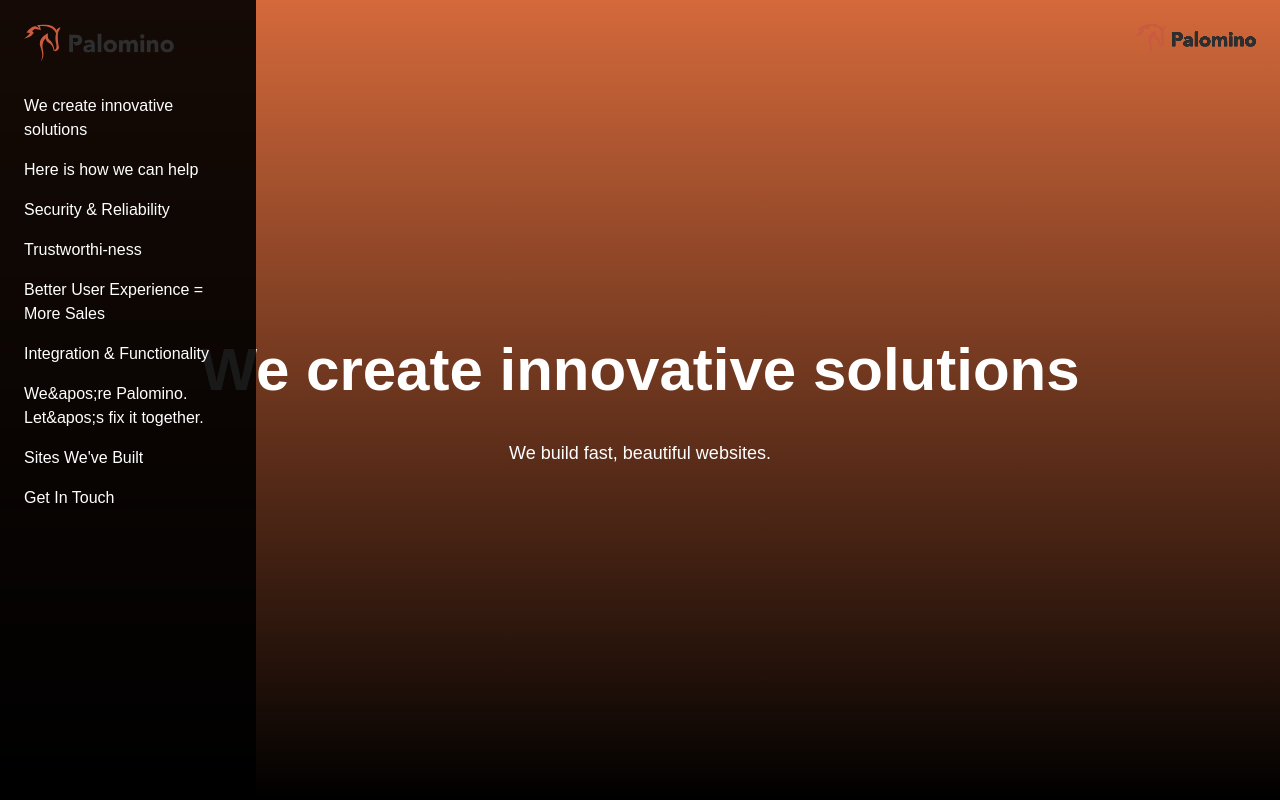
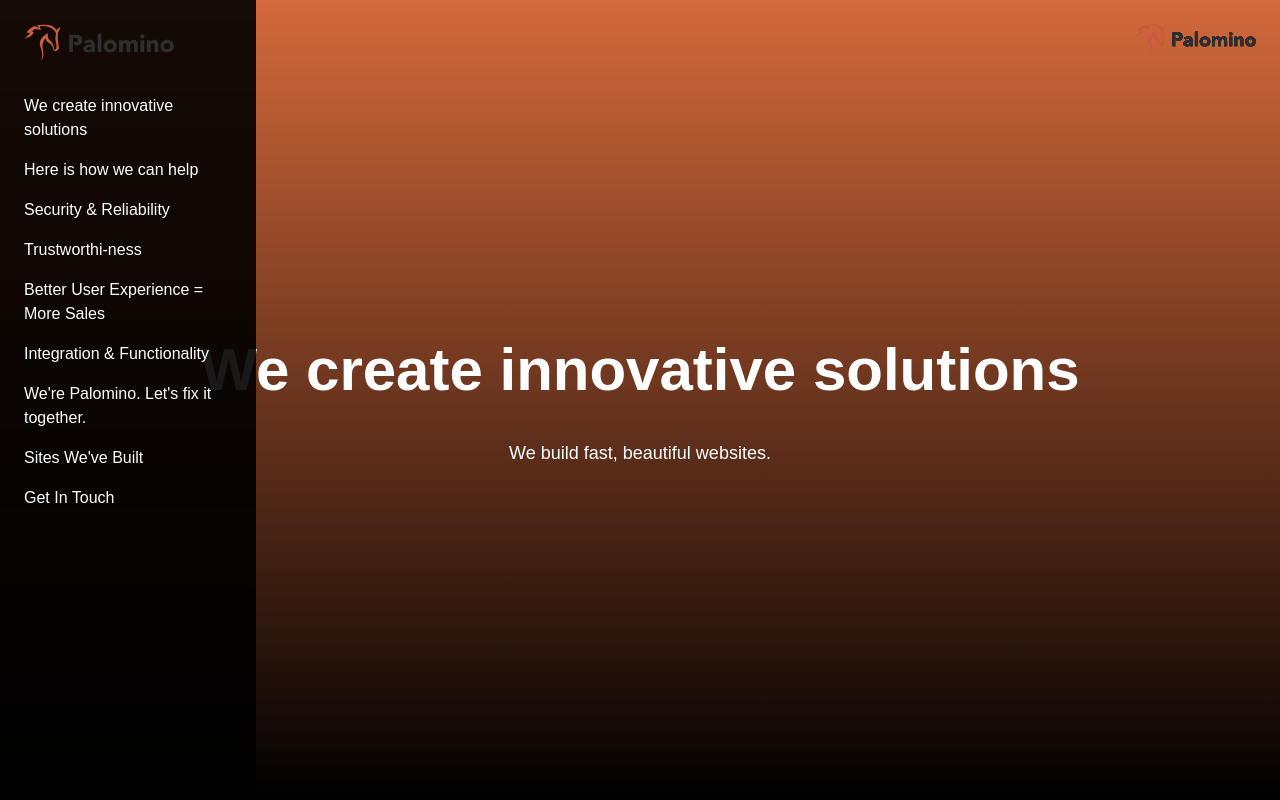
Before and after one commit to alexxei4/palo-portfolio, a Next.js app: page / in a window 1280 px wide. Shown: the top 800 px of the page. Built offline with nearby package versions, Linux system fonts and the light colour scheme.

Commit message:
Update page.tsx
;

```diff
--- a/src/app/page.tsx
+++ b/src/app/page.tsx
@@ -34,7 +34,7 @@ const slides = [
     content: `Need booking systems, payment gateways, or CRM integrations? We don&apos;t just design websites—we build powerful tools that streamline your business operations.`
   },
   {
-    title: `We&apos;re Palomino. Let&apos;s fix it together.`,
+    title: `We're Palomino. Let's fix it together.`,
     content: `Here are some satisfied customers`
   },
 ]
```
